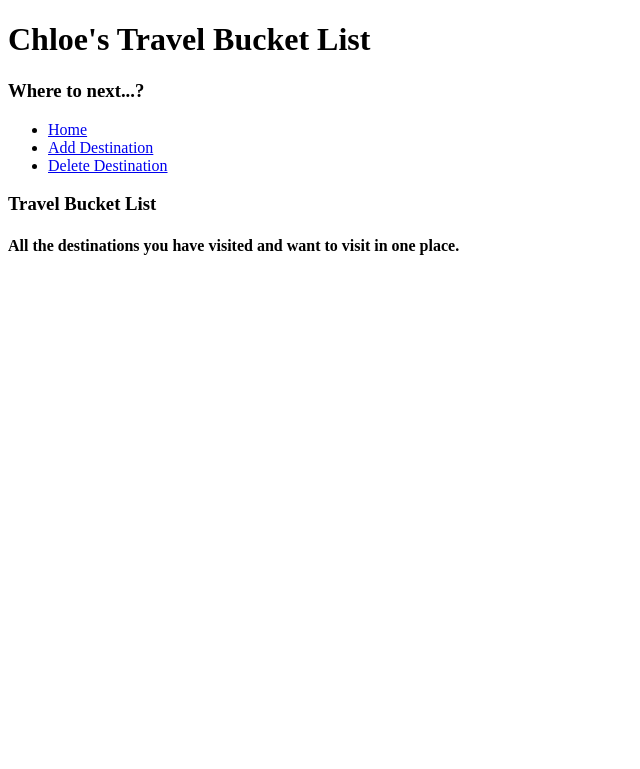
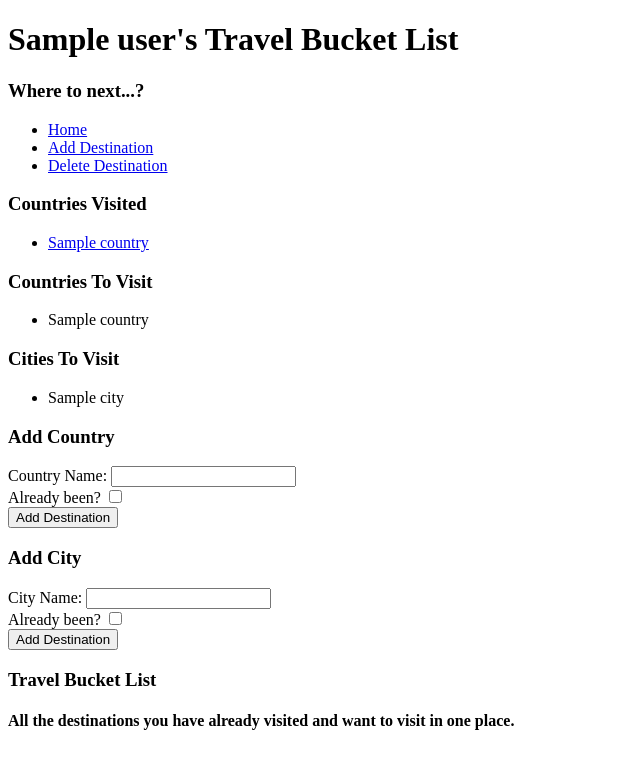
Before and after one commit to AndromedaMedi/Travel-Bucket-List, a Flask app: page / in a window 1280 px wide. Shown: the top 769 px of the page, without its empty margins (0-640 px from the left). Run offline with Flask 2, Linux system fonts and the light colour scheme; a database or web service that is not in the repository returns one stand-in record (values such as "Sample title"); some libraries are stand-ins or nearby versions.

Commit message:
view and add work, next step delete and update to visited

```diff
--- a/travel_bucket_list/app.py
+++ b/travel_bucket_list/app.py
@@ -1,12 +1,9 @@
 from flask import Flask, render_template
+from controllers.travel_controller import destination_blueprint
 
 app = Flask(__name__)
 
-# app.register_blueprint(users_blueprint)
-
-@app.route('/')
-def home():
-    return render_template('index.html')
+app.register_blueprint(destination_blueprint)
 
 if __name__ == '__name__':
     app.run(debug=True)
--- a/travel_bucket_list/controllers/travel_controller.py
+++ b/travel_bucket_list/controllers/travel_controller.py
@@ -2,14 +2,68 @@ from flask import Blueprint, render_template, request, redirect
 import repositories.user_repository as user_repository
 import repositories.country_repository as country_repository
 import repositories.city_repository as city_repository
+from models.user import User
+from models.country import Country
+from models.city import City
 
 destination_blueprint = Blueprint("destinations", __name__)
 
-@destination_blueprint.route("/home")
+# IDEX
+# GET '/'
+# Show the home page with the data needing to be displayed
+@destination_blueprint.route("/")
 def home():
-    return render_template("index.html")
+    user= user_repository.select_all()[0]
+    countries_visited = country_repository.select_all_visited()
+    countries_to_visit = country_repository.select_all_to_visit()
+    cities_to_visit = city_repository.select_all_to_visit()
+    return render_template("index.html", user=user, countries_visited = countries_visited, countries_to_visit=countries_to_visit, cities_to_visit=cities_to_visit)
 
+# SHOW
+# GET '/country/<id>
+# Show country visited and cities visited in it
 @destination_blueprint.route("/country/<country_id>")
-def country(country_id):
-    country_repository.select(country_id)
-    return render_template("visited_country/visited_country.html", country = country)
+def show_country(country_id):
+    country_visited = country_repository.select(country_id)
+    cities_visited = city_repository.select_all_visited_from_country(country_id)
+    user= user_repository.select_all()[0]
+    return render_template("country.html", country = country_visited, cities_visited = cities_visited, user=user)
+
+# SHOW
+# GET
+# Show country visited
+@destination_blueprint.route("/city/<city_id>")
+def show_city(city_id):
+    city_visited = city_repository.select(city_id)
+    user = user_repository.select_all()[0]
+    return render_template("city.html", city = city_visited, user = user)
+
+# CREATE
+# POST '/'
+# Creates new instance of a country and adds it to visited or to visit countries
+@destination_blueprint.route("/add_country", methods=['POST'])
+def add_country():
+    name = request.form['name']
+    user_id = request.form['user_id']
+    visited = request.form['visited']
+
+    user = user_repository.select(user_id)
+    country = Country(name, user, visited)
+    country_repository.save(country)
+    return redirect('/')
+
+# CREATE
+# POST '/add_city'
+# Creates new instance of city anf adds it to visited or to visit cities
+@destination_blueprint.route("/add_city", methods=['POST'])
+def add_city():
+    name = request.form['name']
+    country_id = request.form['country_id']
+    user_id = request.form['user_id']
+    visited = request.form['visited']
+
+    country = country_repository.select(country_id)
+    user = user_repository.select(user_id)
+    city = City(name, country, user, visited)
+    city_repository.save(city)
+    return redirect('/')
--- a/travel_bucket_list/repositories/city_repository.py
+++ b/travel_bucket_list/repositories/city_repository.py
@@ -23,6 +23,40 @@ def select_all():
         cities.append(city)
     return cities
 
+def select_all_visited():
+    cities_visited = []
+    sql = "SELECT * FROM cities WHERE visited = true"
+    results = run_sql(sql)
+    for row in results:
+        country = country_repository.select(row['country_id'])
+        user = user_reposiotry.select(row['user_id'])
+        city = City(row['name'], country, user, row['visited'], row['id'])
+        cities_visited.append(city)
+    return cities_visited
+
+def select_all_visited_from_country(country_id):
+    cities_visited = []
+    sql = "SELECT * FROM cities WHERE visited = true and country_id = %s"
+    values = [country_id]
+    results = run_sql(sql, values)
+    for row in results:
+        country = country_repository.select(row['country_id'])
+        user = user_reposiotry.select(row['user_id'])
+        city = City(row['name'], country, user, row['visited'], row['id'])
+        cities_visited.append(city)
+    return cities_visited
+
+def select_all_to_visit():
+    cities_to_visit = []
+    sql = "SELECT * FROM cities WHERE visited = false"
+    results = run_sql(sql)
+    for row in results:
+        country = country_repository.select(row['country_id'])
+        user = user_reposiotry.select(row['user_id'])
+        city = City(row['name'], country, user, row['visited'], row['id'])
+        cities_to_visit.append(city)
+    return cities_to_visit
+
 def select(id):
     city = None
     sql = "SELECT * FROM cities WHERE id = %s"
--- a/travel_bucket_list/repositories/country_repository.py
+++ b/travel_bucket_list/repositories/country_repository.py
@@ -20,6 +20,26 @@ def select_all():
         country = Country(row['name'], user, row['visited'], row['id'])
         countries.append(country)
     return countries
+
+def select_all_visited():
+    countries_visited = []
+    sql = "SELECT * FROM countries WHERE visited = true"
+    results = run_sql(sql)
+    for row in results:
+        user = user_repository.select(row['user_id'])
+        country = Country(row['name'], user, row['visited'], row['id'])
+        countries_visited.append(country)
+    return countries_visited
+
+def select_all_to_visit():
+    countries_to_visit = []
+    sql = "SELECT * FROM countries WHERE visited = false"
+    results = run_sql(sql)
+    for row in results:
+        user = user_repository.select(row['user_id'])
+        country = Country(row['name'], user, row['visited'], row['id'])
+        countries_to_visit.append(country)
+    return countries_to_visit
 
 def select(id):
     country = None
--- a/travel_bucket_list/templates/index.html
+++ b/travel_bucket_list/templates/index.html
@@ -9,12 +9,12 @@
 <body>
 
     <header>
-        <h1>Chloe's Travel Bucket List</h1>
+        <h1>{{ user.name }}'s Travel Bucket List</h1>
         <h3>Where to next...?</h3>
         <nav>
             <ul>
                 <li>
-                    <a href="/home">Home</a>
+                    <a href="/">Home</a>
                 </li>
                 <li>
                     <a href="/add_destination">Add Destination</a>
@@ -29,39 +29,87 @@
     <main class="destinations">
 
         <section id="countries_visited">
-            {% block countries_visited %}
-
-            {% endblock %}
+            <h3>Countries Visited</h3>
+            <!-- {% block countries_visited %} -->
+            <ul>
+                {% for country in countries_visited %}
+                <li>
+                    <a href="/country/{{ country.id }}">{{ country.name }}</a>
+                </li>
+                {% endfor %}
+            </ul>
+            <!-- {% endblock %} -->
         </section>
 
         <section id="countries_to_visit">
-            {% block countries_to_visit %}
-
-            {% endblock %}
+            <h3>Countries To Visit</h3>
+            <!-- {% block countries_to_visit %} -->
+            <ul>
+                {% for country in countries_to_visit %}
+                <li>
+                    <a>{{ country.name }}</a>
+                </li>
+                {% endfor %}
+            </ul>
+            <!-- {% endblock %} -->
         </section>
 
         <section id="cities_to_visit">
-            {% block cities_to_visit %}
-
-            {% endblock %}
+            <h3>Cities To Visit</h3>
+            <!-- {% block cities_to_visit %} -->
+            <ul>
+                {% for city in cities_to_visit %}
+                <li>
+                    <a>{{ city.name }}</a>
+                </li>
+                {% endfor %}
+            </ul>
+            <!-- {% endblock %} -->
         </section>
 
         <section id="add_country">
-            {% block add_country %}
-
-            {% endblock %}
+            <h3>Add Country</h3>
+            <!-- {% block add_country %} -->
+            <form action="/add_country" method="POST">
+                <input type="hidden" value="{{ user.id }}" name="user_id">
+                <div>
+                    <label for="name">Country Name:</label>
+                    <input type="text" id="name" name="name">
+                </div>
+                <div>
+                    <label for="visited">Already been?</label>
+                    <input type="checkbox" id="visited" name="visited">
+                </div>
+                <div>
+                    <button type="add">Add Destination</button>
+                </div>
+            </form>
+            <!-- {% endblock %} -->
         </section>
 
         <section id="add_city">
-            {% block add_city %}
-
-            {% endblock %}
+            <h3>Add City</h3>
+            <!-- {% block add_city %} -->
+            <form action="/add_city" method="POST">
+                <div>
+                    <label for="name">City Name:</label>
+                    <input type="text" id="name" name="name">
+                </div>
+                <div>
+                    <label for="visited">Already been?</label>
+                    <input type="checkbox" id="visited" name="visited">
+                </div>
+                <div>
+                    <button type="add">Add Destination</button>
+                </div>
+            </form>
+            <!-- {% endblock %} -->
         </section>
     </main>
 
     <footer>
         <h3>Travel Bucket List</h3>
-        <h4>All the destinations you have visited and want to visit in one place.</h4>
+        <h4>All the destinations you have already visited and want to visit in one place.</h4>
     </footer>
 
 </body>
```
Also changed, not shown: travel_bucket_list/console.py (+15 -0 lines), travel_bucket_list/templates/base.html (added, +41 -0 lines), travel_bucket_list/templates/city.html (added, +10 -0 lines), travel_bucket_list/templates/country.html (added, +15 -0 lines), travel_bucket_list/templates/new_country.html (added, +18 -0 lines), 1 other file.
